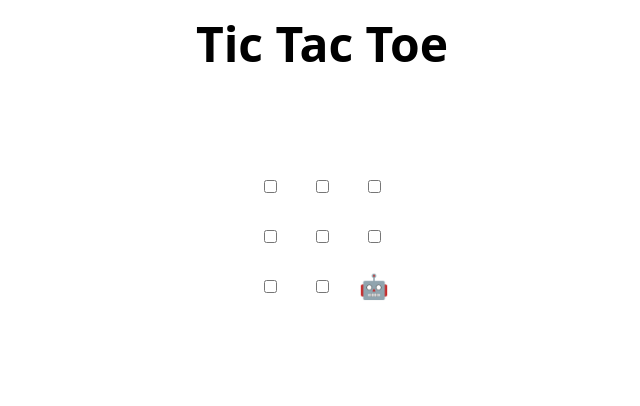
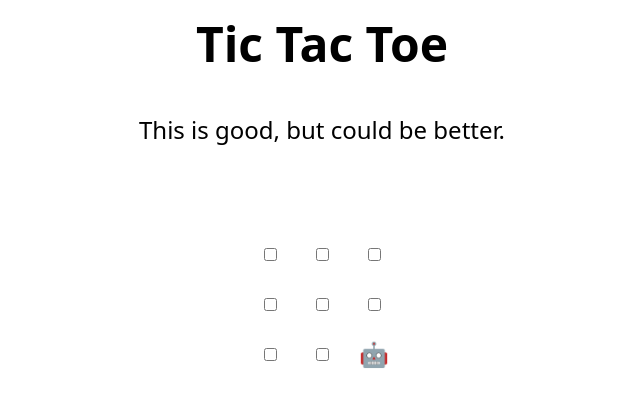
Before and after one commit to Studio-Ghibli/skills-review-pull-requests2, a plain HTML site: page index.html in a window 1280 px wide. Shown: the whole page, without its empty margins (318-958 px from the left). Drawn offline with Linux system fonts and the light colour scheme.

Commit message:
Update index.html
This is good

```diff
--- a/index.html
+++ b/index.html
@@ -44,7 +44,7 @@
     <td><input type="checkbox" /></td>
     <td><input type="checkbox" /></td>
     <td><input type="checkbox" /></td>
-  </tr>
+  This is good, but could be better.
 </table>
 
 <h2 hidden>Game over, refresh to play again 🧑‍💻 🤖!</h2>
```
